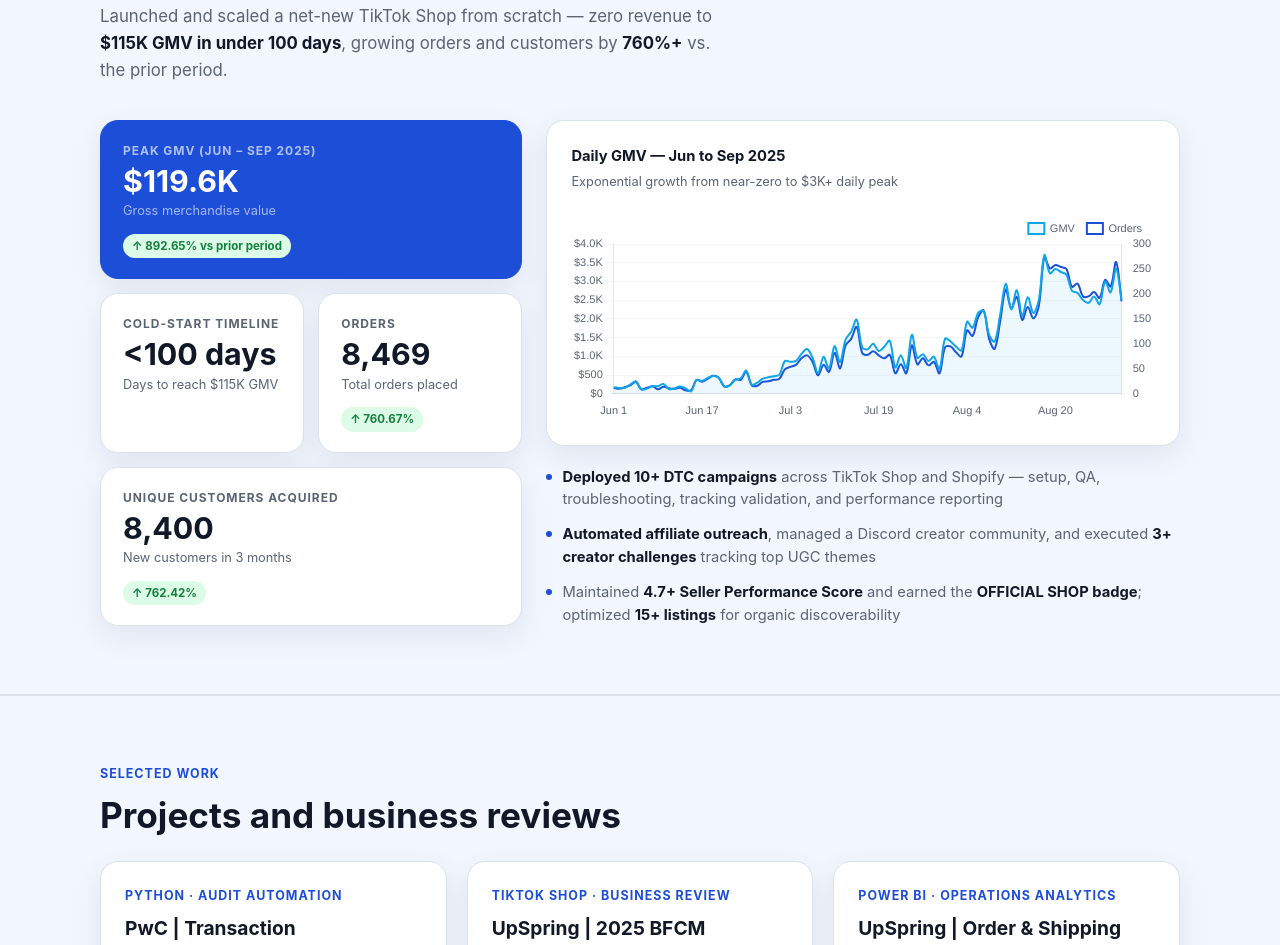
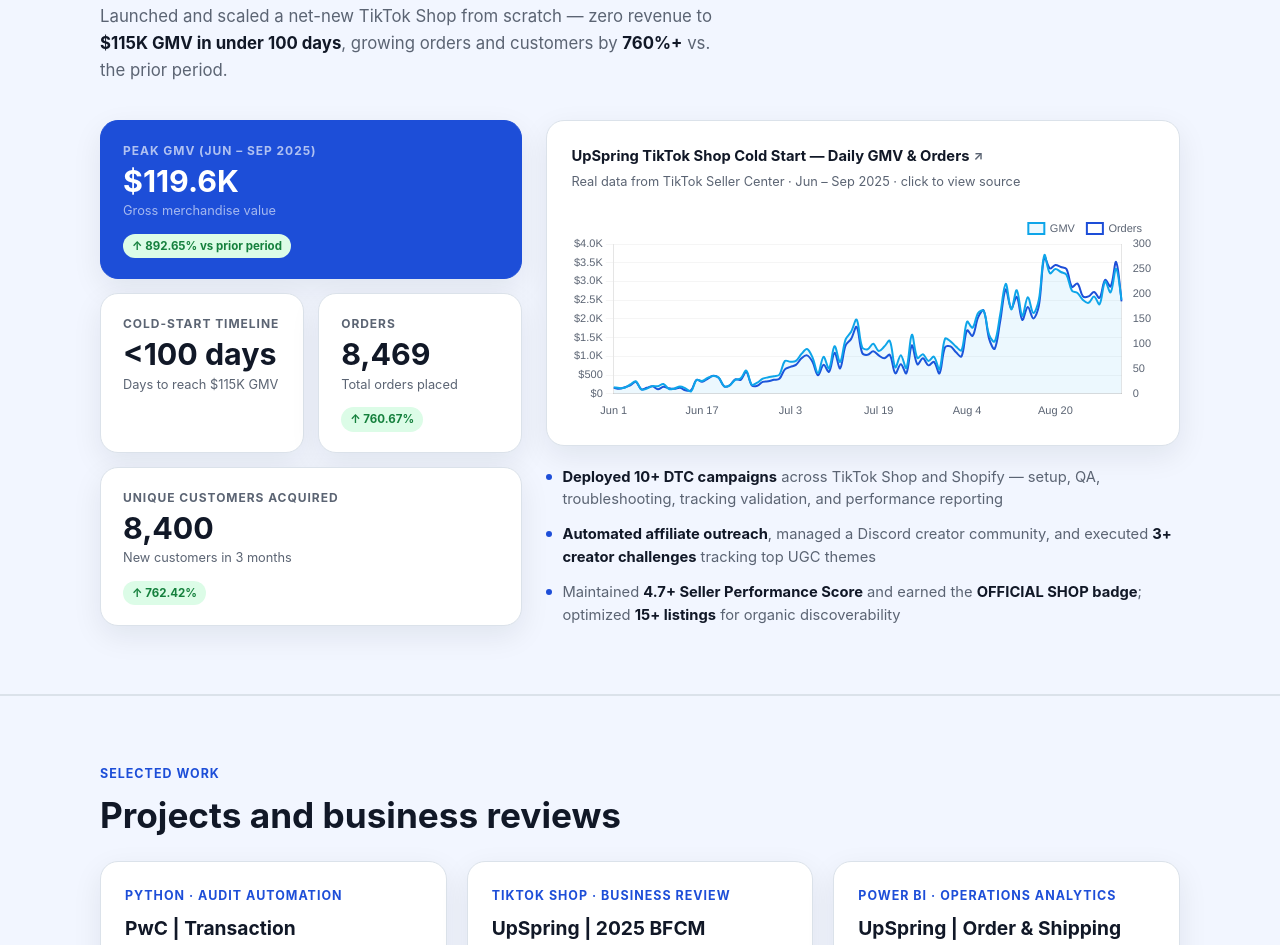
Before and after one commit to DarrenDing0919/darrending.github.io, a plain HTML site: page index.html in a window 1280 px wide. Shown: the part 1196-2141 px from the top of the page. Drawn offline with nearby package versions, Linux system fonts and the light colour scheme.

Commit message:
Add real TikTok Seller Center screenshot with linked chart title

```diff
--- a/index.html
+++ b/index.html
@@ -122,8 +122,13 @@
           <!-- Right: chart + bullets -->
           <div class="tiktok-right">
             <div class="chart-card">
-              <p class="chart-title">Daily GMV — Jun to Sep 2025</p>
-              <p class="chart-subtitle">Exponential growth from near-zero to $3K+ daily peak</p>
+              <p class="chart-title">
+                <a href="/asset/tiktok-shop-key-metrics.png" target="_blank" class="chart-title-link">
+                  UpSpring TikTok Shop Cold Start — Daily GMV &amp; Orders
+                  <span class="chart-title-icon">↗</span>
+                </a>
+              </p>
+              <p class="chart-subtitle">Real data from TikTok Seller Center · Jun – Sep 2025 · click to view source</p>
               <div class="chart-wrap">
                 <canvas id="growthChart"></canvas>
               </div>
--- a/style.css
+++ b/style.css
@@ -481,6 +481,29 @@ a {
   margin: 0 0 4px;
 }
 
+.chart-title-link {
+  color: var(--text);
+  text-decoration: none;
+  display: inline-flex;
+  align-items: center;
+  gap: 4px;
+  transition: color 0.15s ease;
+}
+
+.chart-title-link:hover {
+  color: var(--primary);
+}
+
+.chart-title-icon {
+  font-size: 0.78rem;
+  color: var(--muted);
+  transition: color 0.15s ease;
+}
+
+.chart-title-link:hover .chart-title-icon {
+  color: var(--primary);
+}
+
 .chart-subtitle {
   font-size: 0.8rem;
   color: var(--muted);
```
Also changed, not shown: asset/tiktok-shop-key-metrics.png (added).
